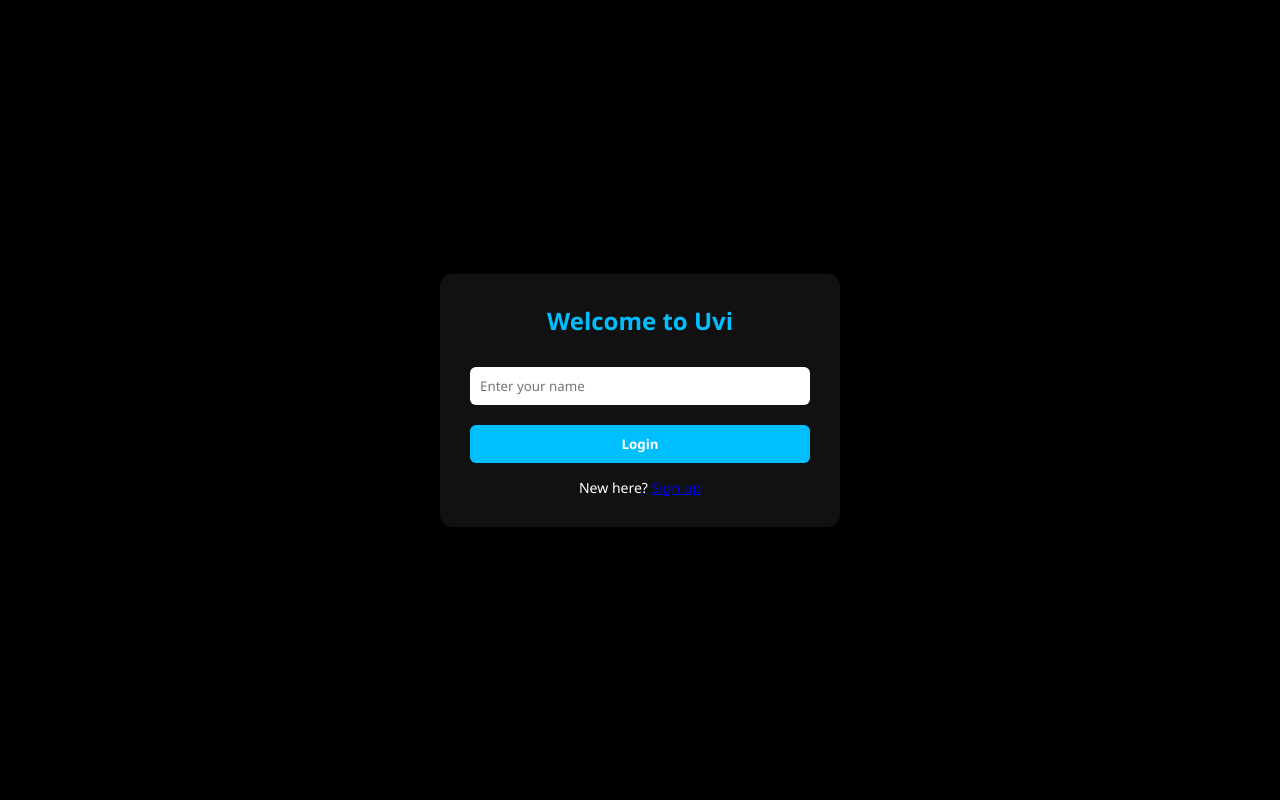
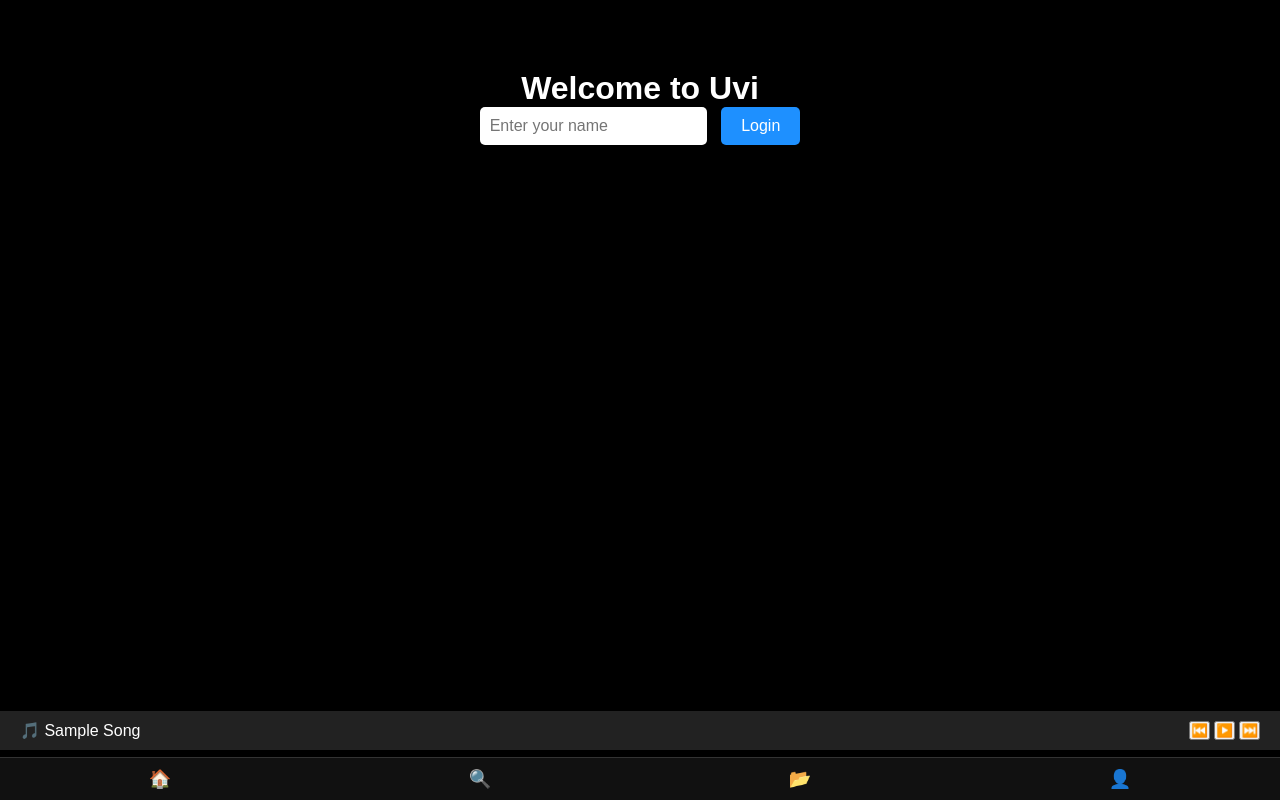
Before and after one commit to uvi441/UVI-MUSIC, a plain HTML site: page index.html in a window 1280 px wide. Drawn offline with Linux system fonts and the light colour scheme.

Commit message:
Update index.html

```diff
--- a/index.html
+++ b/index.html
@@ -3,118 +3,146 @@
 <head>
   <meta charset="UTF-8" />
   <meta name="viewport" content="width=device-width, initial-scale=1.0" />
-  <title>Uvi Login</title>
+  <title>Uvi Music App</title>
   <style>
     * {
       margin: 0;
       padding: 0;
       box-sizing: border-box;
-      font-family: 'Segoe UI', sans-serif;
+      font-family: 'Arial', sans-serif;
     }
-
     body {
-      background: black;
+      background: #000;
+      color: #fff;
+    }
+    .screen {
+      padding: 20px;
+      display: none;
+    }
+    .screen.active {
+      display: block;
+    }
+    .welcome {
+      text-align: center;
+      margin-top: 50px;
+    }
+    .welcome input {
+      padding: 10px;
+      font-size: 16px;
+      border-radius: 5px;
+      border: none;
+      margin-right: 10px;
+    }
+    .welcome button {
+      padding: 10px 20px;
+      font-size: 16px;
+      background: #1e90ff;
       color: white;
+      border: none;
+      border-radius: 5px;
+    }
+    .bottom-nav {
+      position: fixed;
+      bottom: 0;
+      width: 100%;
+      background: #111;
       display: flex;
+      justify-content: space-around;
+      padding: 10px 0;
+      border-top: 1px solid #333;
+    }
+    .bottom-nav button {
+      background: none;
+      color: #fff;
+      border: none;
+      font-size: 18px;
+    }
+    .mini-player {
+      position: fixed;
+      bottom: 50px;
+      left: 0;
+      right: 0;
+      background: #222;
+      display: flex;
+      justify-content: space-between;
       align-items: center;
-      justify-content: center;
-      height: 100vh;
-      flex-direction: column;
-    }
-
-    .container {
-      width: 90%;
-      max-width: 400px;
-      background: #111;
-      padding: 30px;
-      border-radius: 12px;
-      box-shadow: 0 0 10px rgba(0, 0, 0, 0.5);
-    }
-
-    h2 {
-      text-align: center;
-      margin-bottom: 20px;
-      color: #00bfff;
-    }
-
-    input {
-      width: 100%;
-      padding: 10px;
-      margin: 10px 0;
-      border-radius: 6px;
-      border: none;
-    }
-
-    button {
-      width: 100%;
-      padding: 10px;
-      background: #00bfff;
-      color: white;
-      font-weight: bold;
-      border: none;
-      border-radius: 6px;
-      cursor: pointer;
-      margin-top: 10px;
-    }
-
-    .switch {
-      text-align: center;
-      margin-top: 15px;
-      font-size: 14px;
-    }
-
-    .hidden {
-      display: none;
+      padding: 10px 20px;
     }
   </style>
 </head>
 <body>
-  <div class="container" id="loginForm">
-    <h2>Welcome to Uvi</h2>
-    <input type="text" id="loginName" placeholder="Enter your name" />
-    <button onclick="login()">Login</button>
-    <div class="switch">
-      New here? <a href="#" onclick="toggleForm('signup')">Sign up</a>
+  <!-- Login Screen -->
+  <div id="loginScreen" class="screen active">
+    <div class="welcome">
+      <h1>Welcome to Uvi</h1>
+      <input type="text" id="username" placeholder="Enter your name" />
+      <button onclick="login()">Login</button>
     </div>
   </div>
 
-  <div class="container hidden" id="signupForm">
-    <h2>Join Uvi</h2>
-    <input type="text" id="signupName" placeholder="Your name" />
-    <input type="email" id="signupEmail" placeholder="Your email" />
-    <input type="password" id="signupPassword" placeholder="Password" />
-    <button onclick="signup()">Register</button>
-    <div class="switch">
-      Already have an account? <a href="#" onclick="toggleForm('login')">Login</a>
+  <!-- Home Screen -->
+  <div id="homeScreen" class="screen">
+    <h2>Hi <span id="userDisplay"></span> 👋</h2>
+    <p>Trending Songs...</p>
+    <!-- Add song cards here later -->
+  </div>
+
+  <!-- Search Screen -->
+  <div id="searchScreen" class="screen">
+    <h2>Search Music</h2>
+    <input type="text" placeholder="Search for songs..." style="width: 100%; padding: 10px;" />
+  </div>
+
+  <!-- Library Screen -->
+  <div id="libraryScreen" class="screen">
+    <h2>Your Library</h2>
+    <p>No songs saved yet.</p>
+  </div>
+
+  <!-- Profile Screen -->
+  <div id="profileScreen" class="screen">
+    <h2>Your Profile</h2>
+    <p>Name: <span id="profileName"></span></p>
+    <button onclick="logout()">Logout</button>
+  </div>
+
+  <!-- Mini Music Player -->
+  <div class="mini-player">
+    <div>🎵 Sample Song</div>
+    <div>
+      <button>⏮️</button>
+      <button>▶️</button>
+      <button>⏭️</button>
     </div>
   </div>
 
+  <!-- Bottom Nav -->
+  <div class="bottom-nav">
+    <button onclick="showScreen('homeScreen')">🏠</button>
+    <button onclick="showScreen('searchScreen')">🔍</button>
+    <button onclick="showScreen('libraryScreen')">📂</button>
+    <button onclick="showScreen('profileScreen')">👤</button>
+  </div>
+
   <script>
-    function toggleForm(show) {
-      document.getElementById('loginForm').classList.toggle('hidden', show !== 'login');
-      document.getElementById('signupForm').classList.toggle('hidden', show !== 'signup');
-    }
-
     function login() {
-      const name = document.getElementById('loginName').value;
-      if (name.trim()) {
-        localStorage.setItem('uviUser', name);
-        window.location.href = 'player.html'; // next page after login
-      } else {
-        alert('Please enter your name');
+      const name = document.getElementById('username').value;
+      if (name.trim() !== '') {
+        document.getElementById('loginScreen').classList.remove('active');
+        document.getElementById('homeScreen').classList.add('active');
+        document.getElementById('userDisplay').textContent = name;
+        document.getElementById('profileName').textContent = name;
       }
     }
 
-    function signup() {
-      const name = document.getElementById('signupName').value;
-      const email = document.getElementById('signupEmail').value;
-      const pass = document.getElementById('signupPassword').value;
-      if (name && email && pass) {
-        localStorage.setItem('uviUser', name);
-        window.location.href = 'player.html';
-      } else {
-        alert('Fill all fields');
-      }
+    function logout() {
+      document.querySelectorAll('.screen').forEach(s => s.classList.remove('active'));
+      document.getElementById('loginScreen').classList.add('active');
+    }
+
+    function showScreen(screenId) {
+      document.querySelectorAll('.screen').forEach(s => s.classList.remove('active'));
+      document.getElementById(screenId).classList.add('active');
     }
   </script>
 </body>
```
